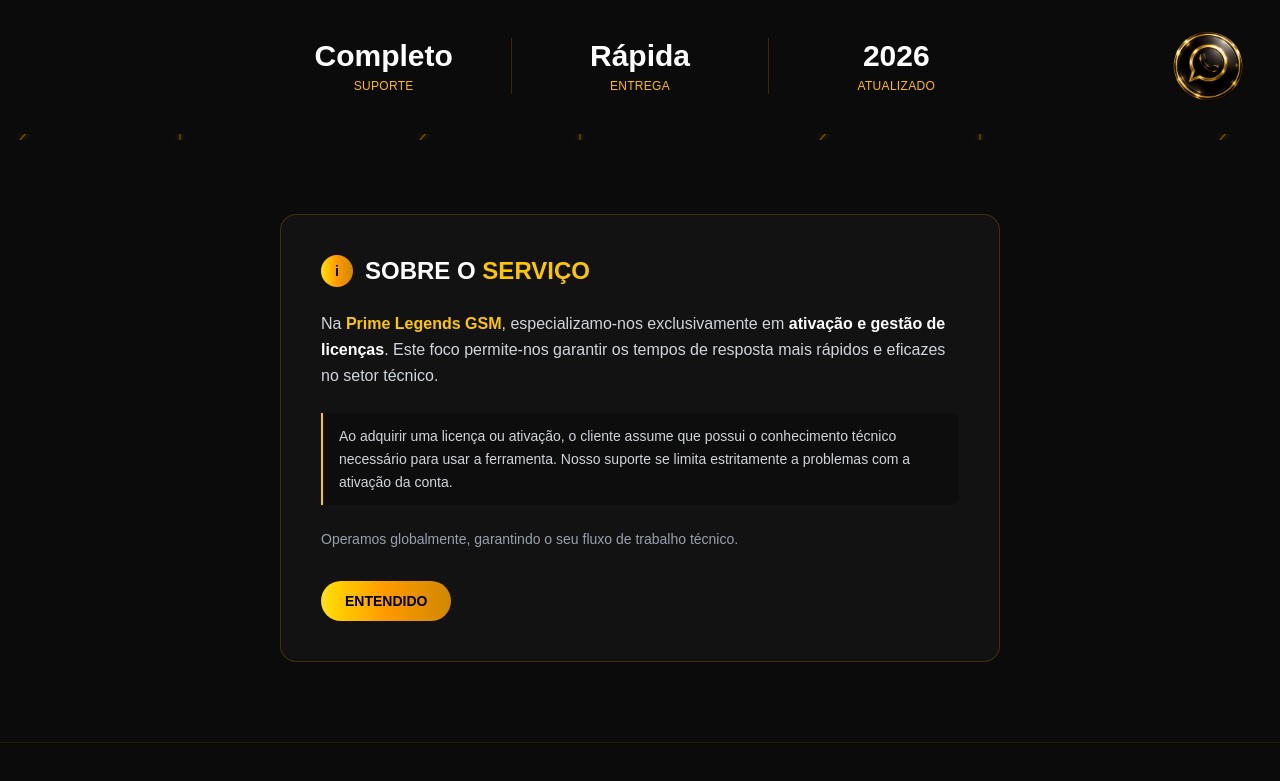
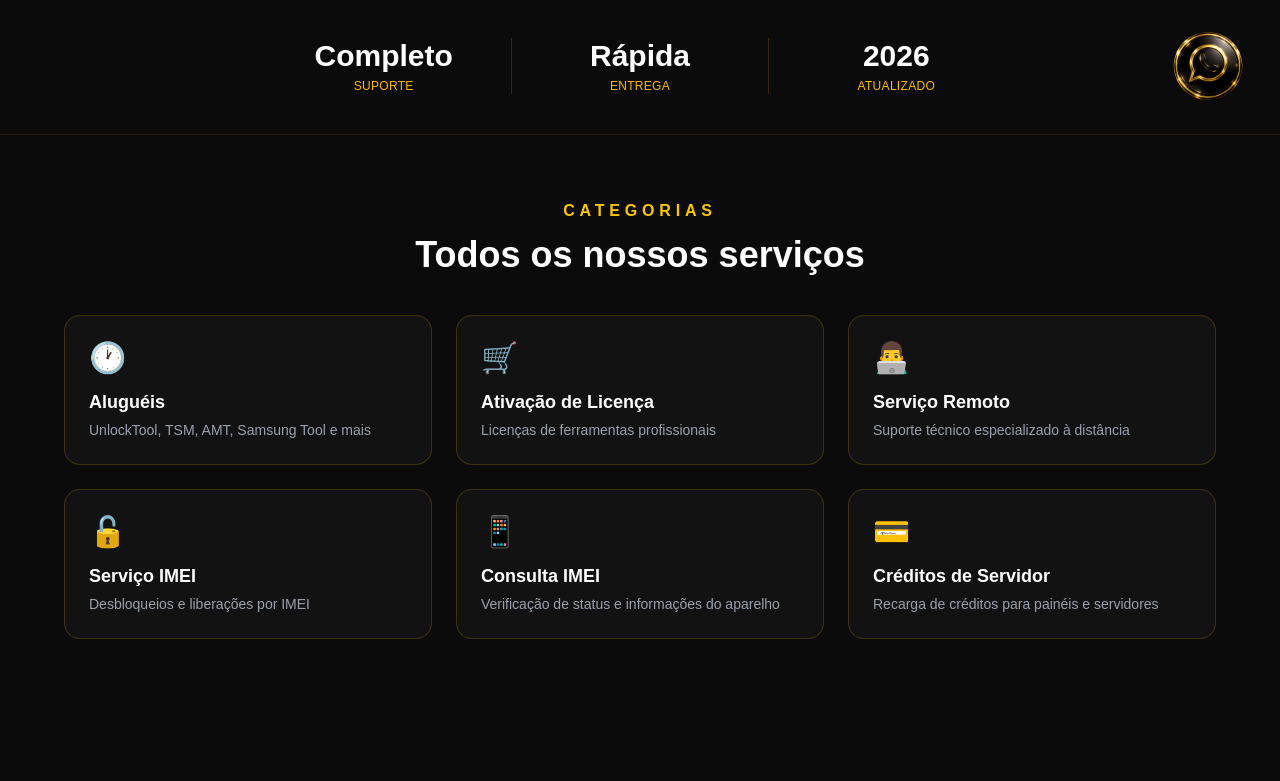
Before and after one commit to primelegendstech/prime-legends, a Next.js app: page / in a window 1280 px wide. Shown: the part 660-1441 px from the top of the page. Built offline with nearby package versions, Linux system fonts and the light colour scheme.

Commit message:
Adiciona grid de categorias na home

```diff
--- a/app/page.tsx
+++ b/app/page.tsx
@@ -1,5 +1,5 @@
 "use client";
-
+import CategoriasGrid from "@/components/CategoriasGrid";
 import Header from "@/components/Header";
 import Destaques from "@/components/Destaques";
 import Services from "@/components/Services";
@@ -117,6 +117,7 @@ export default function Home() {
         </section>
 
         <TrustBadges />
+        <CategoriasGrid />
         <About />
         <Services />
         <Contact />
--- /dev/null
+++ b/components/CategoriasGrid.tsx
@@ -0,0 +1,101 @@
+"use client";
+
+import Link from "next/link";
+
+type Categoria = {
+  nome: string;
+  descricao: string;
+  emoji: string;
+  href: string;
+  externo?: boolean;
+};
+
+const categorias: Categoria[] = [
+  {
+    nome: "Aluguéis",
+    descricao: "UnlockTool, TSM, AMT, Samsung Tool e mais",
+    emoji: "🕐",
+    href: "/alugueis",
+  },
+  {
+    nome: "Ativação de Licença",
+    descricao: "Licenças de ferramentas profissionais",
+    emoji: "🛒",
+    href: "/ativacao",
+  },
+  {
+    nome: "Serviço Remoto",
+    descricao: "Suporte técnico especializado à distância",
+    emoji: "👨‍💻",
+    href: "https://wa.me/5581995716227?text=Ol%C3%A1!%20Tenho%20interesse%20no%20servi%C3%A7o%20remoto.%20Podem%20me%20passar%20mais%20informa%C3%A7%C3%B5es%3F",
+    externo: true,
+  },
+  {
+    nome: "Serviço IMEI",
+    descricao: "Desbloqueios e liberações por IMEI",
+    emoji: "🔓",
+    href: "https://wa.me/5581995716227?text=Ol%C3%A1!%20Tenho%20interesse%20em%20servi%C3%A7os%20de%20IMEI.%20Podem%20me%20passar%20mais%20informa%C3%A7%C3%B5es%3F",
+    externo: true,
+  },
+  {
+    nome: "Consulta IMEI",
+    descricao: "Verificação de status e informações do aparelho",
+    emoji: "📱",
+    href: "https://wa.me/5581995716227?text=Ol%C3%A1!%20Tenho%20interesse%20em%20consulta%20de%20IMEI.%20Podem%20me%20passar%20mais%20informa%C3%A7%C3%B5es%3F",
+    externo: true,
+  },
+  {
+    nome: "Créditos de Servidor",
+    descricao: "Recarga de créditos para painéis e servidores",
+    emoji: "💳",
+    href: "https://wa.me/5581995716227?text=Ol%C3%A1!%20Tenho%20interesse%20em%20cr%C3%A9ditos%20de%20servidor.%20Podem%20me%20passar%20mais%20informa%C3%A7%C3%B5es%3F",
+    externo: true,
+  },
+];
+
+export default function CategoriasGrid() {
+  return (
+    <section className="bg-[#0B0B0B] px-6 py-16 border-t border-yellow-500/10">
+      <div className="max-w-6xl mx-auto text-center mb-10">
+        <p className="text-yellow-400 font-semibold uppercase tracking-[0.3em] mb-3">
+          Categorias
+        </p>
+        <h2 className="text-3xl md:text-4xl font-extrabold text-white">
+          Todos os nossos serviços
+        </h2>
+      </div>
+
+      <div className="max-w-6xl mx-auto grid grid-cols-2 md:grid-cols-3 gap-4 md:gap-6">
+        {categorias.map((cat) =>
+          cat.externo ? (
+            <a
+              key={cat.nome}
+              href={cat.href}
+              target="_blank"
+              rel="noopener noreferrer"
+              className="group bg-white/[0.03] border border-yellow-500/20 rounded-2xl p-5 md:p-6 hover:border-yellow-400 hover:bg-white/[0.06] transition flex flex-col items-start"
+            >
+              <span className="text-3xl mb-3">{cat.emoji}</span>
+              <h3 className="text-white font-bold text-base md:text-lg mb-1 group-hover:text-yellow-400 transition">
+                {cat.nome}
+              </h3>
+              <p className="text-gray-400 text-xs md:text-sm">{cat.descricao}</p>
+            </a>
+          ) : (
+            <Link
+              key={cat.nome}
+              href={cat.href}
+              className="group bg-white/[0.03] border border-yellow-500/20 rounded-2xl p-5 md:p-6 hover:border-yellow-400 hover:bg-white/[0.06] transition flex flex-col items-start"
+            >
+              <span className="text-3xl mb-3">{cat.emoji}</span>
+              <h3 className="text-white font-bold text-base md:text-lg mb-1 group-hover:text-yellow-400 transition">
+                {cat.nome}
+              </h3>
+              <p className="text-gray-400 text-xs md:text-sm">{cat.descricao}</p>
+            </Link>
+          )
+        )}
+      </div>
+    </section>
+  );
+}
```
